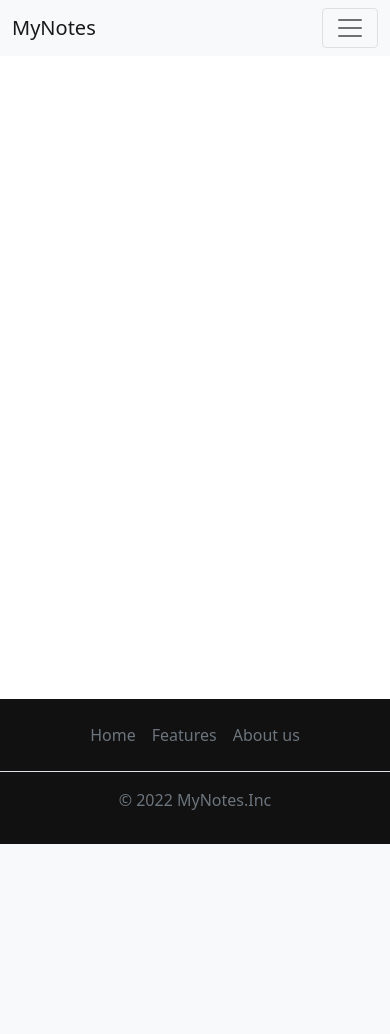
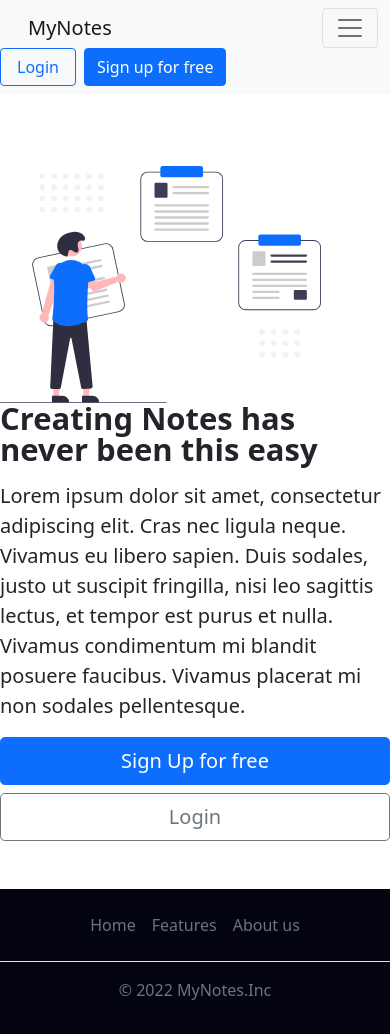
Before and after one commit to rithikg24/notes-app, a Flask app: page / in a window 390 px wide. Before the commit the page ends 844 px from the top, so only its background shows below. Run offline with Flask 2, Linux system fonts and the light colour scheme.

Commit message:
Added Home Page content

```diff
--- a/templates/dashboard.html
+++ b/templates/dashboard.html
@@ -16,7 +16,7 @@
 <body>
     <nav class="navbar navbar-expand-lg navbar-light bg-light">
         <div class="container-fluid">
-            <a class="navbar-brand" href="/dashboard">MyNotes</a>
+            <a class="navbar-brand px-3" href="/dashboard">MyNotes</a>
             <button class="navbar-toggler" type="button" data-bs-toggle="collapse"
                 data-bs-target="#navbarSupportedContent" aria-controls="navbarSupportedContent" aria-expanded="false"
                 aria-label="Toggle navigation">
@@ -153,7 +153,7 @@
         }
         .sticky-footer{
             margin-top: auto;
-            background-color: rgb(17, 17, 17);
+            background-color: rgb(3, 4, 15);
             margin-top: auto;
         }
     </style>
--- a/templates/edit.html
+++ b/templates/edit.html
@@ -16,7 +16,7 @@
 <body>
     <nav class="navbar navbar-expand-lg navbar-light bg-light">
         <div class="container-fluid">
-            <a class="navbar-brand" href="/dashboard">MyNotes</a>
+            <a class="navbar-brand px-3" href="/dashboard">MyNotes</a>
             <button class="navbar-toggler" type="button" data-bs-toggle="collapse"
                 data-bs-target="#navbarSupportedContent" aria-controls="navbarSupportedContent" aria-expanded="false"
                 aria-label="Toggle navigation">
@@ -92,7 +92,7 @@
 
         .sticky-footer {
             margin-top: auto;
-            background-color: rgb(17, 17, 17);
+            background-color: rgb(3, 4, 15);
             margin-top: auto;
         }
     </style>
--- a/templates/home.html
+++ b/templates/home.html
@@ -18,9 +18,9 @@
         <div class="container-fluid">
 
             {% if login_status==1 %}
-                <a class="navbar-brand" href="/dashboard">MyNotes</a>
+                <a class="navbar-brand px-3 " href="/dashboard">MyNotes</a>
             {% else %}
-                <a class="navbar-brand" href="/">MyNotes</a>
+                <a class="navbar-brand px-3" href="/">MyNotes</a>
             {% endif %}
 
             <button class="navbar-toggler" type="button" data-bs-toggle="collapse"
@@ -36,9 +36,35 @@
                     <li class="nav-item">
                         <a class="nav-link" aria-current="page" href="/signup">Sign Up</a>
                     </li>
+                </ul>
             </div>
         </div>
+        <div class="d-flex flex-row-reverse align-items-center">
+            <a href="/signup" type="button" class="btn btn-primary me-2">
+                Sign up for free
+            </a>
+            <a href="/login" type="button" class="btn btn-outline-primary px-3 me-2">
+                Login
+            </a>
+        </div>
     </nav>
+
+    <div class="row flex-lg-row align-items-center py-5 mt-4">
+        <div class="col-10 col-sm-8 col-lg-6">
+            <img src="/static/undraw_taking_notes_re_bnaf (1).svg" class="d-block mx-auto img-fluid" alt="Bootstrap Themes" width="500"
+                height="300" loading="lazy">
+        </div>
+        <div class="col-lg-6">
+            <h1 class="display-5 fw-bold lh-1 mb-3">Creating Notes has never been this easy</h1>
+            <p class="lead">Lorem ipsum dolor sit amet, consectetur adipiscing elit. Cras nec ligula neque. Vivamus eu libero sapien. Duis sodales,
+            justo ut suscipit fringilla, nisi leo sagittis lectus, et tempor est purus et nulla. Vivamus condimentum mi blandit
+            posuere faucibus. Vivamus placerat mi non sodales pellentesque.</p>
+            <div class="d-grid gap-2 d-md-flex justify-content-md-start">
+                <a href="/signup" type="button" class="btn btn-primary btn-lg px-4 me-md-2">Sign Up for free</a>
+                <a href="/login" class="btn btn-outline-secondary btn-lg px-4">Login</a>
+            </div>
+        </div>
+    </div>
 
     <footer class="sticky-footer py-3 ">
         <ul class="nav justify-content-center border-bottom pb-3 mb-3">
@@ -66,7 +92,7 @@
 
         .sticky-footer {
             margin-top: auto;
-            background-color: rgb(17, 17, 17);
+            background-color: rgb(3, 4, 15);
             margin-top: auto;
         }
     </style>
--- a/templates/login.html
+++ b/templates/login.html
@@ -16,7 +16,7 @@
 <body>
     <nav class="navbar navbar-expand-lg navbar-light bg-light">
         <div class="container-fluid">
-            <a class="navbar-brand" href="/">MyNotes</a>
+            <a class="navbar-brand px-3" href="/">MyNotes</a>
             <button class="navbar-toggler" type="button" data-bs-toggle="collapse"
                 data-bs-target="#navbarSupportedContent" aria-controls="navbarSupportedContent" aria-expanded="false"
                 aria-label="Toggle navigation">
@@ -104,7 +104,7 @@
 
         .sticky-footer {
             margin-top: auto;
-            background-color: rgb(17, 17, 17);
+            background-color: rgb(3, 4, 15);
             margin-top: auto;
         }
     </style>
--- a/templates/signup.html
+++ b/templates/signup.html
@@ -18,9 +18,9 @@
         <div class="container-fluid">
 
             {% if login_status==1 %}
-                <a class="navbar-brand" href="/dashboard">MyNotes</a>
+                <a class="navbar-brand px-3" href="/dashboard">MyNotes</a>
             {% else %}
-                <a class="navbar-brand" href="/">MyNotes</a>
+                <a class="navbar-brand px-3" href="/">MyNotes</a>
             {% endif %}
 
             <button class="navbar-toggler" type="button" data-bs-toggle="collapse"
@@ -110,7 +110,7 @@
 
         .sticky-footer {
             margin-top: auto;
-            background-color: rgb(17, 17, 17);
+            background-color: rgb(3, 4, 15);
             margin-top: auto;
         }
     </style>
--- a/templates/view.html
+++ b/templates/view.html
@@ -17,7 +17,7 @@
 
     <nav class="navbar navbar-expand-lg navbar-light bg-light">
         <div class="container-fluid">
-            <a class="navbar-brand" href="/dashboard">MyNotes</a>
+            <a class="navbar-brand px-3" href="/dashboard">MyNotes</a>
             <button class="navbar-toggler" type="button" data-bs-toggle="collapse" data-bs-target="#navbarSupportedContent"
                 aria-controls="navbarSupportedContent" aria-expanded="false" aria-label="Toggle navigation">
                 <span class="navbar-toggler-icon"></span>
@@ -109,7 +109,7 @@
 
         .sticky-footer {
             margin-top: auto;
-            background-color: rgb(17, 17, 17);
+            background-color: rgb(3, 4, 15);
             margin-top: auto;
         }
     </style>
```
Also changed, not shown: static/undraw_taking_notes_re_bnaf (1).svg (added).
